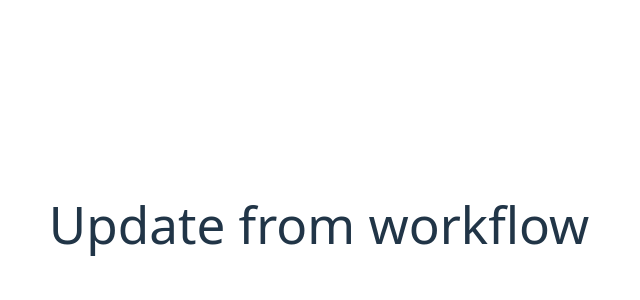
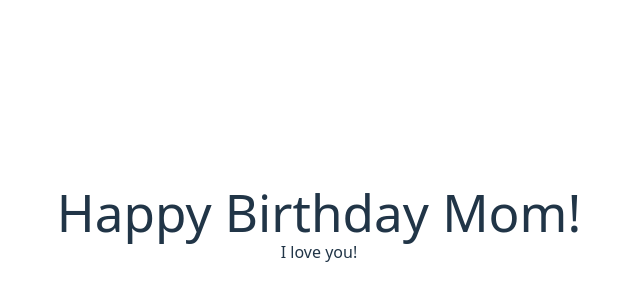
Before and after one commit to JMANY42/personal-website, a React app in the folder frontend/: page / in a window 1280 px wide. Shown: the part 176-476 px from the top of the page, without its empty margins (321-961 px from the left). Built offline with nearby package versions, Linux system fonts and the light colour scheme; the HTML template or start-up script is replaced by a standard one.

Commit message:
Happy birthday mom

```diff
--- a/frontend/src/App.tsx
+++ b/frontend/src/App.tsx
@@ -5,7 +5,8 @@ function App() {
   return (
     <>
       <div>
-        <h1>Update from workflow</h1>
+        <h1>Happy Birthday Mom!</h1>
+        <p>I love you!</p>
       </div>
     </>
   )
```
